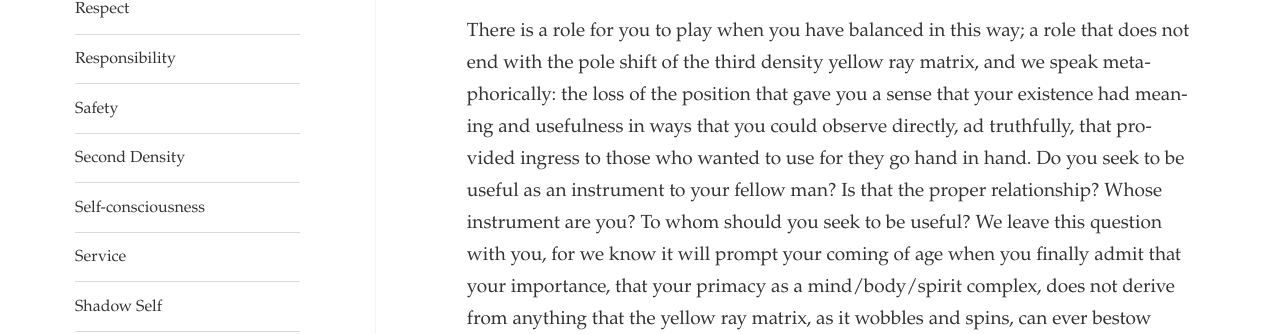
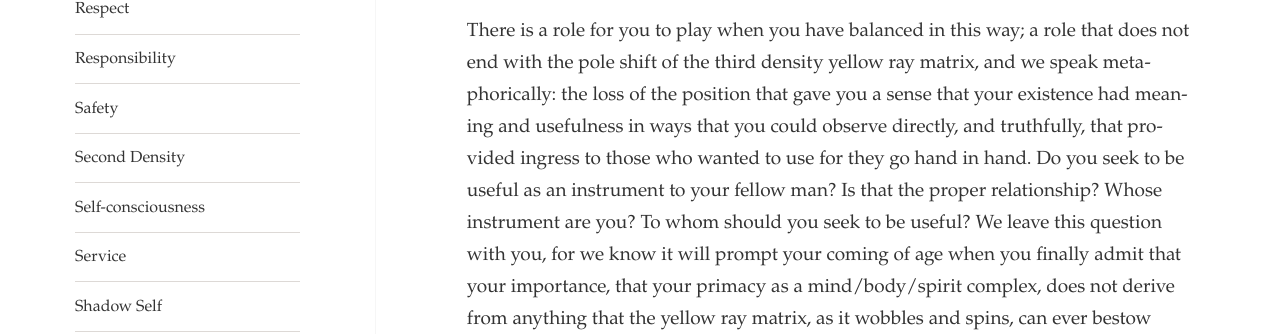
Before and after one commit to oswg/harc, a Jekyll site: the page built from _posts/2026-02-18_richmond_ccp_020.md, in a window 1280 px wide and 900 px high, scrolled down 5130 px. Shown: the part 238-572 px from the top of the window. Built offline with Jekyll 4.4.1, drawn with Linux system fonts in a browser that asks for light colours; some of the changed text lies outside the part shown.

```diff
--- a/_posts/2026-02-18_richmond_ccp_020.md
+++ b/_posts/2026-02-18_richmond_ccp_020.md
@@ -36,7 +36,7 @@ When you look at it this way, my friends, where precisely do you locate the fear
 
 You are entities designed to feel sorrow. And in this, you are just like us, for we too feel sorrow. Let it be a sweet sorrow. Let it be a sorrow that you do not distract yourself from, attempting to escape the depth of feeling that would lay plain how shallow so much of what we entertain ourselves with is.
 
-There is a role for you to play when you have balanced in this way; a role that does not end with the pole shift of the third density yellow ray matrix, and we speak metaphorically: the loss of the position that gave you a sense that your existence had meaning and usefulness in ways that you could observe directly, ad truthfully, that provided ingress to those who wanted to use for they go hand in hand. Do you seek to be useful as an instrument to your fellow man? Is that the proper relationship? Whose instrument are you? To whom should you seek to be useful? We leave this question with you, for we know it will prompt your coming of age when you finally admit that your importance, that your primacy as a mind/body/spirit complex, does not derive from anything that the yellow ray matrix, as it wobbles and spins, can ever bestow upon you.
+There is a role for you to play when you have balanced in this way; a role that does not end with the pole shift of the third density yellow ray matrix, and we speak metaphorically: the loss of the position that gave you a sense that your existence had meaning and usefulness in ways that you could observe directly, and truthfully, that provided ingress to those who wanted to use for they go hand in hand. Do you seek to be useful as an instrument to your fellow man? Is that the proper relationship? Whose instrument are you? To whom should you seek to be useful? We leave this question with you, for we know it will prompt your coming of age when you finally admit that your importance, that your primacy as a mind/body/spirit complex, does not derive from anything that the yellow ray matrix, as it wobbles and spins, can ever bestow upon you.
 
 We would like at this moment to pause our remarks, to bring about the coda to our little sonata, and make certain that what we have shared with you meets the rigorous questions you have posed by allowing for a follow-up or two. Are there any comments or questions or remarks you might make? We are those of Q'uo.
 
```
Also changed, not shown: other parts of _posts/2026-02-18_richmond_ccp_020.md (+2 -2 lines).
